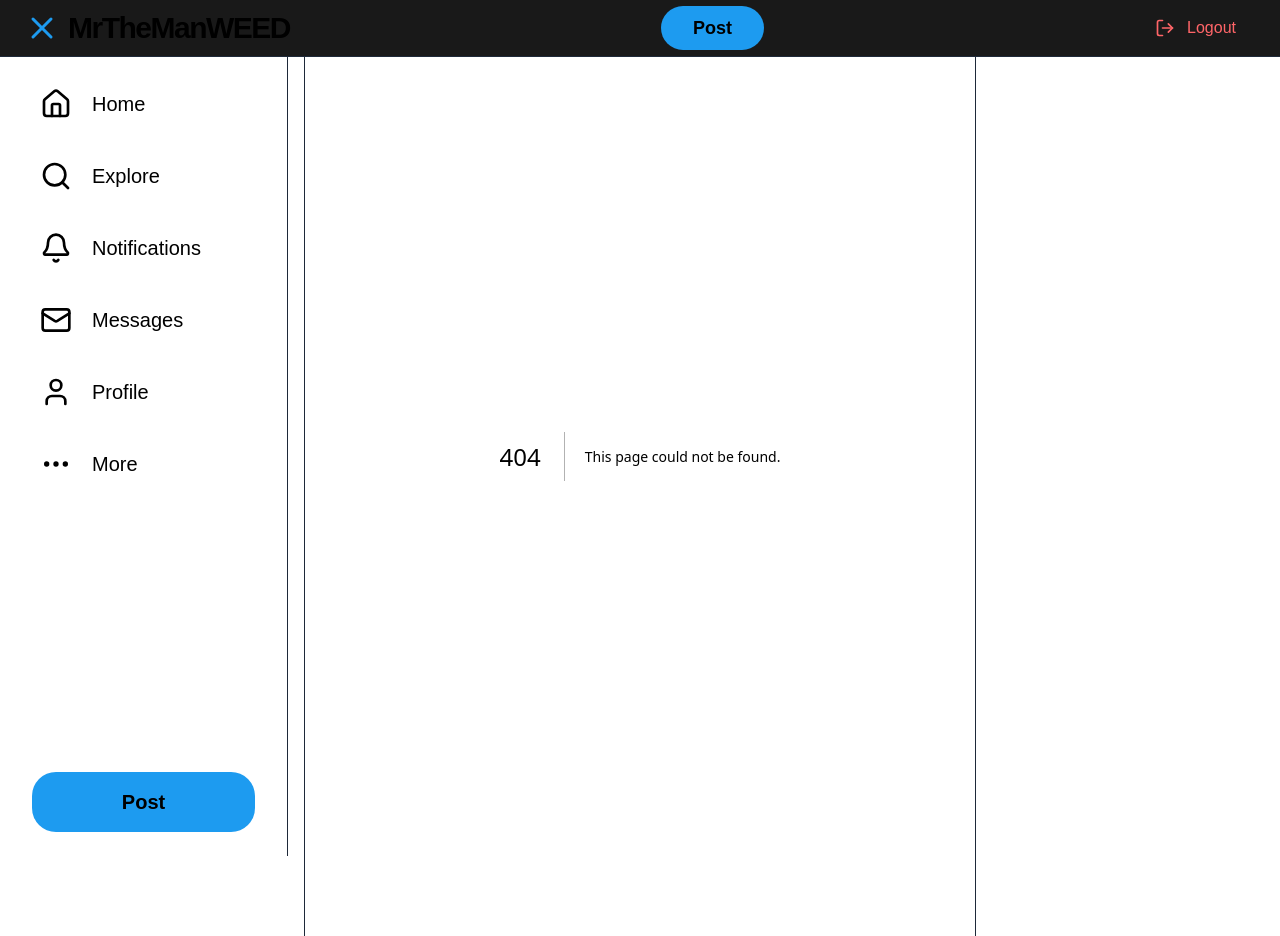
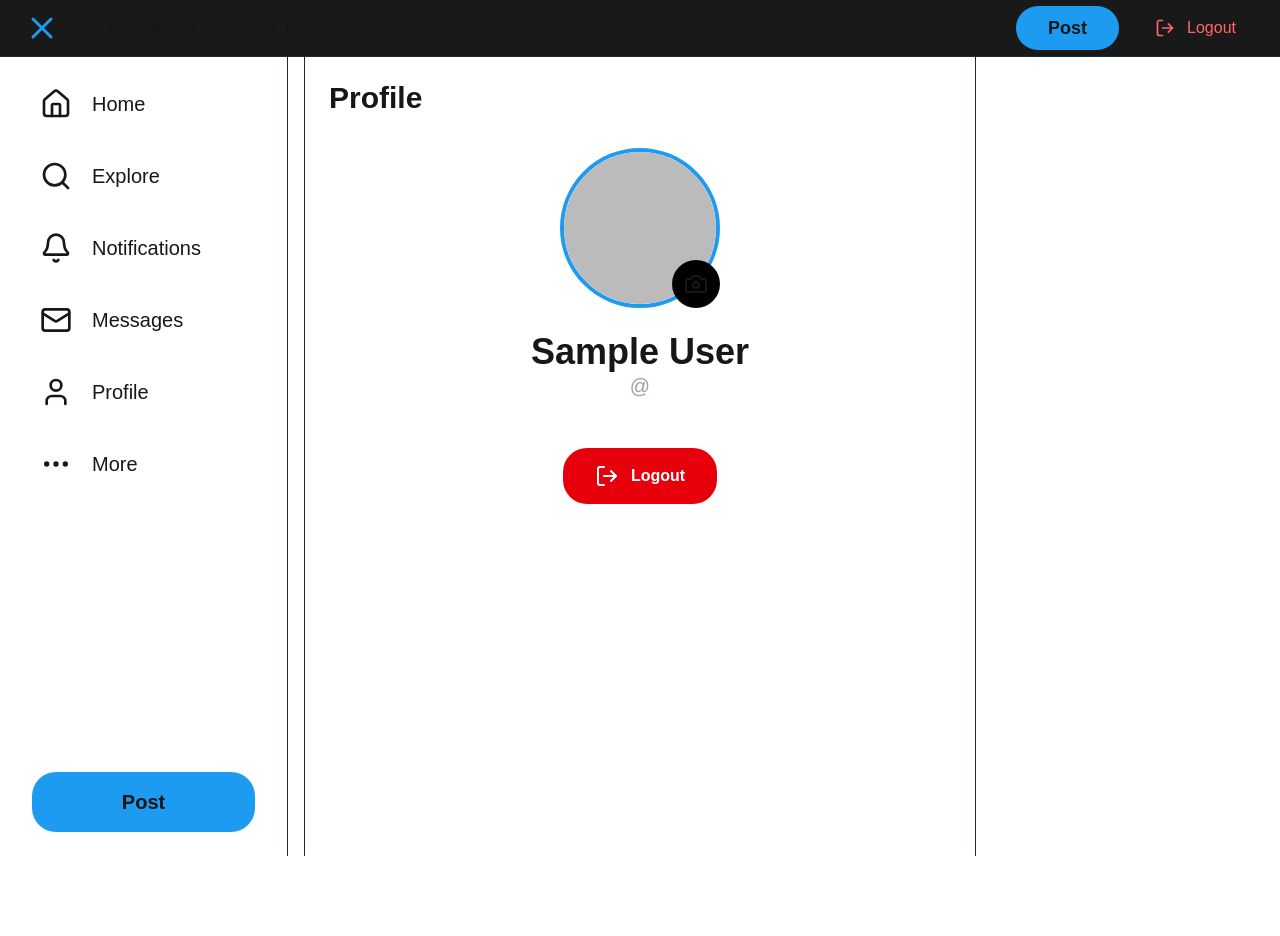
Before and after one commit to emmanuelxs/mrthemanweed, a Next.js app: page /profile in a window 1280 px wide. Before the commit this address had no page. After the commit the page ends 856 px from the top, so only its background shows below. Built offline with nearby package versions, Linux system fonts and the light colour scheme; no server answers; sample sign-in values are in the browser's storage.

Commit message:
fixed logout + added profile picture upload

```diff
--- a/app/layout.tsx
+++ b/app/layout.tsx
@@ -2,6 +2,7 @@ import type { Metadata } from "next";
 import "./globals.css";
 import Navbar from "@/components/Navbar";
 import Sidebar from "@/components/Sidebar";
+import { SessionProvider } from "next-auth/react";
 
 export const dynamic = 'force-dynamic';
 
@@ -18,6 +19,7 @@ export default function RootLayout({
   return (
     <html lang="en" className="dark">
       <body className="bg-black text-white overflow-x-hidden">
+        <SessionProvider>
           <Navbar />
           <div className="flex pt-14 min-h-screen">
             <Sidebar />
@@ -25,6 +27,7 @@ export default function RootLayout({
               {children}
             </main>
           </div>
+        </SessionProvider>
       </body>
     </html>
   );
--- /dev/null
+++ b/app/profile/page.tsx
@@ -0,0 +1,78 @@
+'use client';
+
+import { useSession, signOut } from 'next-auth/react';
+import { useRouter } from 'next/navigation';
+import { useEffect, useState } from 'react';
+import { LogOut, Camera } from 'lucide-react';
+
+export default function Profile() {
+  const { data: session, status } = useSession();
+  const router = useRouter();
+  const [image, setImage] = useState(session?.user?.image || '');
+  const [uploading, setUploading] = useState(false);
+
+  useEffect(() => {
+    if (status === 'unauthenticated') router.push('/login');
+  }, [status, router]);
+
+  const handleImageUpload = async (e: React.ChangeEvent<HTMLInputElement>) => {
+    const file = e.target.files?.[0];
+    if (!file) return;
+
+    setUploading(true);
+    const formData = new FormData();
+    formData.append('file', file);
+
+    const res = await fetch('/api/upload', {
+      method: 'POST',
+      body: formData,
+    });
+
+    if (res.ok) {
+      const { url } = await res.json();
+      setImage(url);
+      alert('Profile picture updated!');
+    } else {
+      alert('Upload failed');
+    }
+    setUploading(false);
+  };
+
+  if (status === 'loading') return <div className="p-8 text-center">Loading...</div>;
+
+  return (
+    <div className="p-6 max-w-2xl mx-auto">
+      <h1 className="text-3xl font-bold mb-8">Profile</h1>
+
+      <div className="flex flex-col items-center">
+        <div className="relative">
+          <img
+            src={image || '/default-avatar.png'}
+            alt="Profile"
+            className="w-40 h-40 rounded-full object-cover border-4 border-[#1d9bf0]"
+          />
+          <label className="absolute bottom-0 right-0 bg-black p-3 rounded-full cursor-pointer hover:bg-gray-900">
+            <Camera className="w-6 h-6" />
+            <input
+              type="file"
+              accept="image/*"
+              className="hidden"
+              onChange={handleImageUpload}
+            />
+          </label>
+        </div>
+
+        <h2 className="text-4xl font-bold mt-6">{session?.user?.name}</h2>
+        <p className="text-gray-400 text-xl">@{session?.user?.username}</p>
+
+        <button
+          onClick={() => signOut({ callbackUrl: '/login' })}
+          className="mt-12 flex items-center gap-3 px-8 py-4 bg-red-600 hover:bg-red-700 rounded-3xl text-white font-bold"
+        >
+          <LogOut className="w-6 h-6" />
+          Logout
+        </button>
+      </div>
+    </div>
+  );
+}
--- a/components/Navbar.tsx
+++ b/components/Navbar.tsx
@@ -1,29 +1,31 @@
 'use client';
 
 import { X, LogOut } from 'lucide-react';
+import { useSession, signOut } from 'next-auth/react';
 
 export default function Navbar() {
+  const { data: session } = useSession();
+
   const handleLogout = () => {
     if (confirm('Log out of MrTheManWEED?')) {
-      window.location.href = '/api/auth/signout';
+      signOut({ callbackUrl: '/login' });
     }
   };
 
   return (
     <nav className="fixed top-0 left-0 right-0 bg-black/90 backdrop-blur-xl border-b border-gray-800 z-50">
       <div className="max-w-7xl mx-auto px-6 h-14 flex items-center justify-between">
-        {/* Logo */}
         <div className="flex items-center gap-2">
           <X className="w-9 h-9 text-[#1d9bf0]" />
           <span className="font-bold text-3xl tracking-tighter">MrTheManWEED</span>
         </div>
 
-        {/* Post Button */}
+        <div className="flex items-center gap-4">
           <button className="bg-[#1d9bf0] hover:bg-[#1a8cd8] px-8 py-2 rounded-3xl font-bold text-lg transition-all active:scale-95">
             Post
           </button>
 
-        {/* Logout */}
+          {session && (
             <button
               onClick={handleLogout}
               className="flex items-center gap-3 px-5 py-2 hover:bg-gray-900 rounded-3xl transition text-red-400 hover:text-red-300"
@@ -31,6 +33,8 @@ export default function Navbar() {
               <LogOut className="w-5 h-5" />
               <span className="font-medium">Logout</span>
             </button>
+          )}
+        </div>
       </div>
     </nav>
   );
```
Lines whose indentation alone changed are shown as unchanged.
